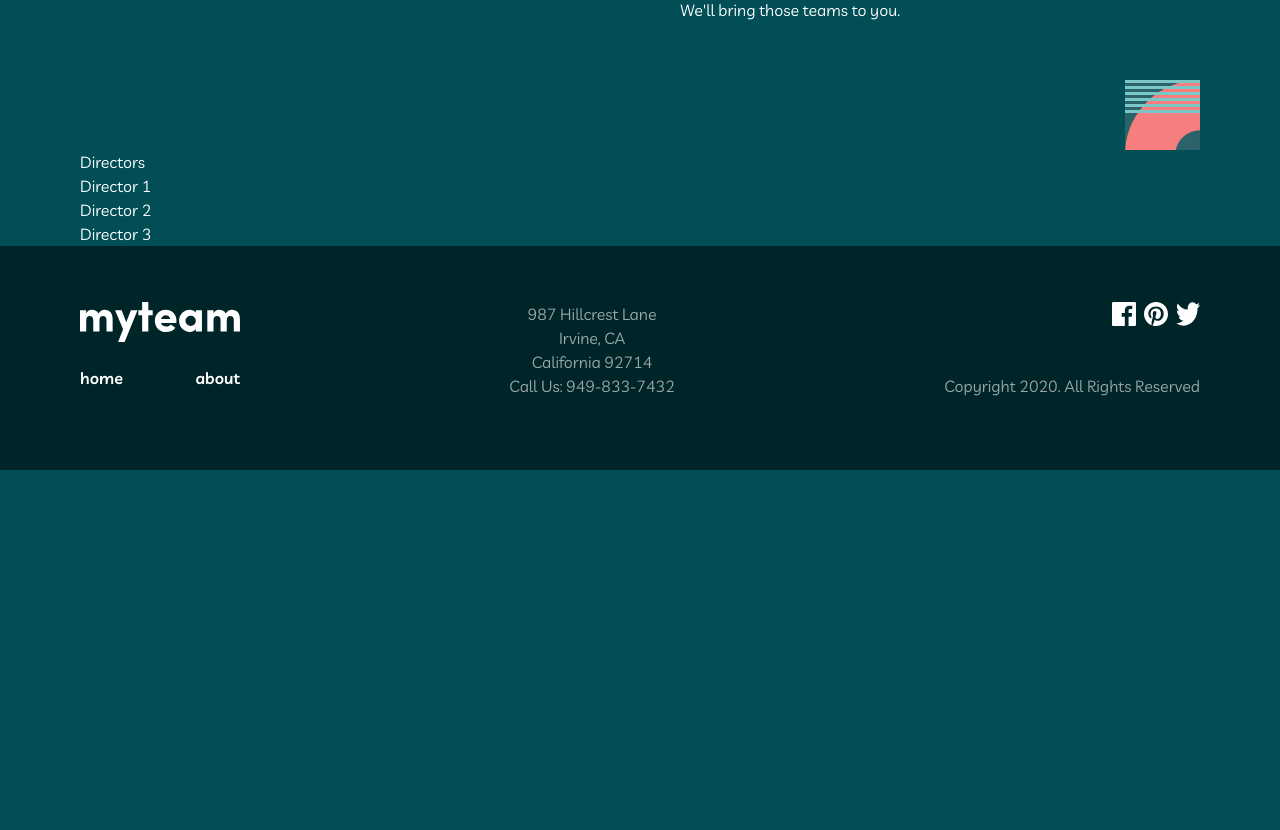
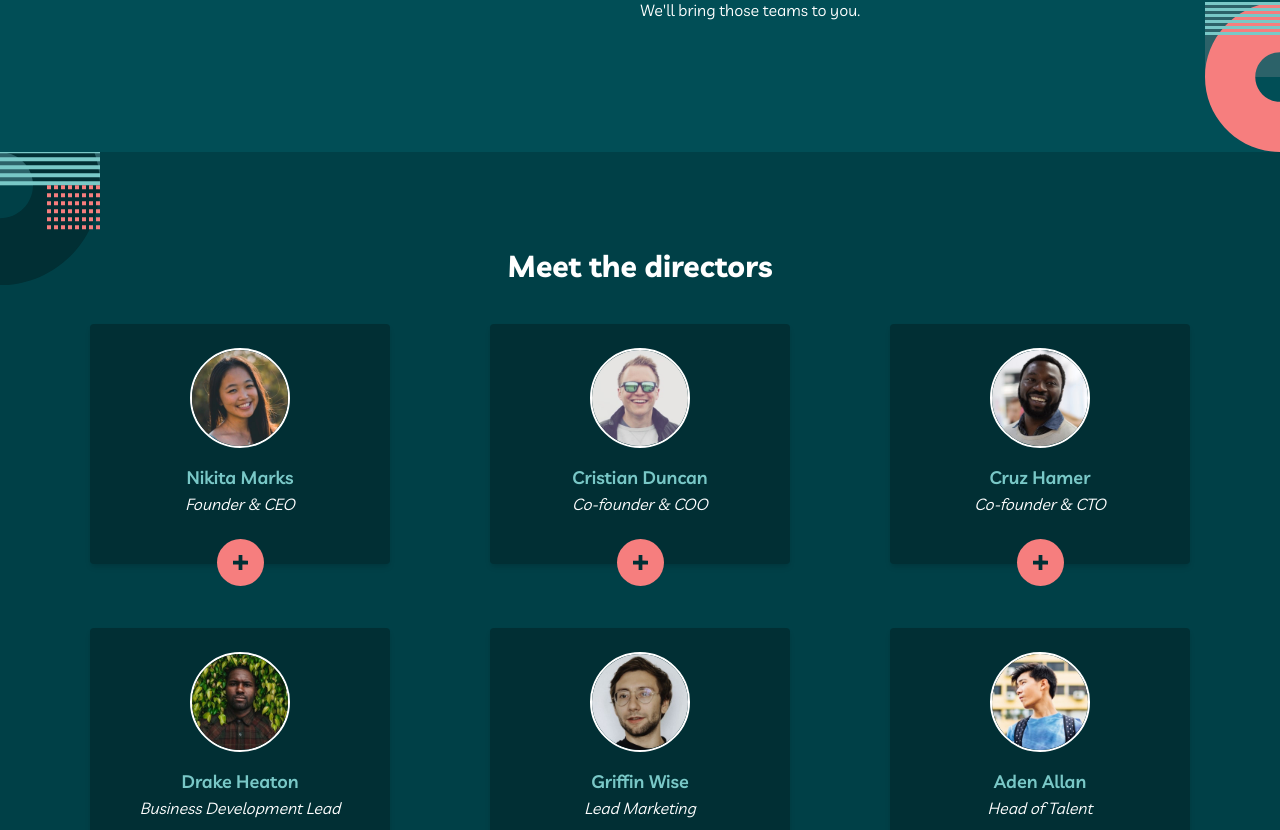
Before and after one commit to d-zucho/myteam-challenge24, a Next.js app: page /about in a window 1280 px wide. Shown: the part 330-1160 px from the top of the page. Before the commit the page ends 800 px from the top, so only its background shows below. Built offline with nearby package versions, Linux system fonts and the light colour scheme.

Commit message:
add directors page with each director card

```diff
--- a/package.json
+++ b/package.json
@@ -11,6 +11,7 @@
   "dependencies": {
     "@radix-ui/react-dialog": "^1.0.5",
     "@radix-ui/react-icons": "^1.3.0",
+    "@radix-ui/react-popover": "^1.0.7",
     "@radix-ui/react-slot": "^1.0.2",
     "class-variance-authority": "^0.7.0",
     "clsx": "^2.1.0",
--- a/src/app/about/page.tsx
+++ b/src/app/about/page.tsx
@@ -1,14 +1,11 @@
 import AboutHero from '@/components/AboutHero'
 import Directors from '@/components/Directors'
-import MaxWidthWrapper from '@/components/MaxWidthWrapper'
 
 const page = () => {
   return (
     <div className=' overflow-hidden'>
-      <MaxWidthWrapper>
-        <AboutHero />
-        <Directors />
-      </MaxWidthWrapper>
+      <AboutHero />
+      <Directors />
     </div>
   )
 }
--- a/src/components/AboutHero.tsx
+++ b/src/components/AboutHero.tsx
@@ -1,16 +1,17 @@
 import Image from 'next/image'
+import MaxWidthWrapper from './MaxWidthWrapper'
 
 const AboutHero = () => {
   return (
-    <div className='h-[300px] relative overflow-hidden'>
-      <div className=''>
+    <div className='w-full relative pb-28'>
+      <MaxWidthWrapper className=''>
         <div className='grid grid-cols-1 lg:grid-cols-2 gap-4 lg:gap-0 text-center'>
           <div>
             <h1 className='text-[40px] md:text-[64px] lg:text-[80px] xl:text-[100px] font-bold 10 md:leading-[56px] lg:text-left lg:leading-[100px]'>
               About
             </h1>
           </div>
-          <div className='flex flex-col justify-between pl-10 max-h-[190px]'>
+          <div className='flex flex-col justify-between max-h-[190px]'>
             <div className='hidden lg:block lg:border-t-2 w-[50px] lg:border-lightCoral pb-4' />
             <p className='font-semi-bold text-center leading-7 mx-auto py-4 lg:mx-0 lg:text-left max-w-md'>
               We help companies build dynamic teams made up of top global
@@ -19,19 +20,19 @@ const AboutHero = () => {
               teams sgaoe the best products and experiences. We'll bring those
               teams to you.
             </p>
-            <div className=''>
+            <div className=' sm:block'>
               <Image
                 src='/assets/bg-pattern-about-1-mobile-nav-1.svg'
                 alt='pattern'
                 height={150}
                 width={150}
                 aria-hidden={true}
-                className='absolute bottom-60 -right-[75px] md:-bottom-20 md:-right-[75px]'
+                className='absolute -bottom-[75px] -right-[75px] md:bottom-0'
               />
             </div>
           </div>
         </div>
-      </div>
+      </MaxWidthWrapper>
     </div>
   )
 }
--- /dev/null
+++ b/src/components/DirectorCard.tsx
@@ -0,0 +1,32 @@
+import { director } from '@/data/types'
+import Image from 'next/image'
+
+const DirectorCard = ({ name, image, position, description }: director) => {
+  return (
+    <article className='bg-sacrementroGreen rounded-sm text-center w-[300px] pt-6 pb-12 mx-auto space-y-4 relative shadow-md'>
+      <Image
+        src={image}
+        alt={name}
+        width={100}
+        height={100}
+        className='rounded-full border-white border-2 mx-auto'
+      />
+      <div>
+        <h3 className='text-raptureBlue font-semibold text-lg'>{name}</h3>
+        <span className='italic'>{position}</span>
+      </div>
+      <div className='bg-lightCoral w-fit p-4 rounded-full inset-x-0 absolute m-auto -bottom-[22px]'>
+        <Image
+          src={'/assets/icon-cross.svg'}
+          width={15}
+          height={15}
+          alt='details'
+          aria-hidden='true'
+          className=''
+        />
+      </div>
+    </article>
+  )
+}
+
+export default DirectorCard
--- a/src/components/Directors.tsx
+++ b/src/components/Directors.tsx
@@ -1,12 +1,34 @@
+import { directors } from '@/data/textData'
+import DirectorCard from './DirectorCard'
+import MaxWidthWrapper from './MaxWidthWrapper'
+import Image from 'next/image'
+
 const Directors = () => {
   return (
-    <section className='relative'>
-      <h2>Directors</h2>
-      <ul>
-        <li>Director 1</li>
-        <li>Director 2</li>
-        <li>Director 3</li>
-      </ul>
+    <section className='relative overflow-hidden bg-jungleGreen py-24'>
+      <Image
+        src='/assets/bg-pattern-about-2-contact-1.svg'
+        alt='sdfsdf'
+        width={200}
+        height={200}
+        className='absolute top-0 left-0 transform -translate-x-1/2 -translate-y-1/2 sm:translate-y-0 md:-translate-y-1/3'
+      />
+      <MaxWidthWrapper>
+        <h2 className='text-center text-3xl font-bold pb-10'>
+          Meet the directors
+        </h2>
+        <div className='grid gap-16 sm:grid-cols-2 lg:grid-cols-3 lg:gap-x-20'>
+          {directors.map((director) => (
+            <DirectorCard
+              key={director.key}
+              name={director.name}
+              image={director.image}
+              position={director.position}
+              description={director.description}
+            />
+          ))}
+        </div>
+      </MaxWidthWrapper>
     </section>
   )
 }
--- /dev/null
+++ b/src/components/ui/popover.tsx
@@ -0,0 +1,33 @@
+"use client"
+
+import * as React from "react"
+import * as PopoverPrimitive from "@radix-ui/react-popover"
+
+import { cn } from "@/lib/utils"
+
+const Popover = PopoverPrimitive.Root
+
+const PopoverTrigger = PopoverPrimitive.Trigger
+
+const PopoverAnchor = PopoverPrimitive.Anchor
+
+const PopoverContent = React.forwardRef<
+  React.ElementRef<typeof PopoverPrimitive.Content>,
+  React.ComponentPropsWithoutRef<typeof PopoverPrimitive.Content>
+>(({ className, align = "center", sideOffset = 4, ...props }, ref) => (
+  <PopoverPrimitive.Portal>
+    <PopoverPrimitive.Content
+      ref={ref}
+      align={align}
+      sideOffset={sideOffset}
+      className={cn(
+        "z-50 w-72 rounded-md border bg-popover p-4 text-popover-foreground shadow-md outline-none data-[state=open]:animate-in data-[state=closed]:animate-out data-[state=closed]:fade-out-0 data-[state=open]:fade-in-0 data-[state=closed]:zoom-out-95 data-[state=open]:zoom-in-95 data-[side=bottom]:slide-in-from-top-2 data-[side=left]:slide-in-from-right-2 data-[side=right]:slide-in-from-left-2 data-[side=top]:slide-in-from-bottom-2",
+        className
+      )}
+      {...props}
+    />
+  </PopoverPrimitive.Portal>
+))
+PopoverContent.displayName = PopoverPrimitive.Content.displayName
+
+export { Popover, PopoverTrigger, PopoverContent, PopoverAnchor }
--- a/src/data/textData.ts
+++ b/src/data/textData.ts
@@ -1,4 +1,4 @@
-import { aboutFact, testimonial } from './types'
+import { aboutFact, testimonial, director } from './types'
 
 export const aboutFacts: aboutFact[] = [
   {
@@ -50,3 +50,54 @@ export const testimonials: testimonial[] = [
       '“Amazing. Our team helped us build an app that delivered a new experience for hiring a physio. The launch was an instant success with 100k downloads in the first month.”',
   },
 ]
+
+export const directors: director[] = [
+  {
+    key: 1,
+    image: '/assets/avatar-nikita.jpg',
+    name: 'Nikita Marks',
+    position: 'Founder & CEO',
+    description:
+      '“It always amazes me how much talent there is in every corner of the globe.”',
+  },
+  {
+    key: 2,
+    image: '/assets/avatar-christian.jpg',
+    name: 'Cristian Duncan',
+    position: 'Co-founder & COO',
+    description:
+      '“Distributed teams required unique processes. You need to approach work in a new way.”',
+  },
+  {
+    key: 3,
+    image: '/assets/avatar-cruz.jpg',
+    name: 'Cruz Hamer',
+    position: 'Co-founder & CTO',
+    description:
+      '“Technology is at the forefront of enabling distributed teams. That’s where we come in.”',
+  },
+  {
+    key: 4,
+    image: '/assets/avatar-drake.jpg',
+    name: 'Drake Heaton',
+    position: 'Business Development Lead',
+    description:
+      '“Hiring similar people from similar backgrounds is a surefire way to stunt innovation.”',
+  },
+  {
+    key: 5,
+    image: '/assets/avatar-griffin.jpg',
+    name: 'Griffin Wise',
+    position: 'Lead Marketing',
+    description:
+      '“Unique perspectives shape unique products, which is what you need to survive these days.”',
+  },
+  {
+    key: 6,
+    image: '/assets/avatar-aden.jpg',
+    name: 'Aden Allan',
+    position: 'Head of Talent',
+    description:
+      '“Empowered teams create truly amazing products. Set the north star and let them follow it.”',
+  },
+]
```
Also changed, not shown: src/data/types.ts (+8 -0 lines), 1 other file (tests, documents, lock files or other folders).
